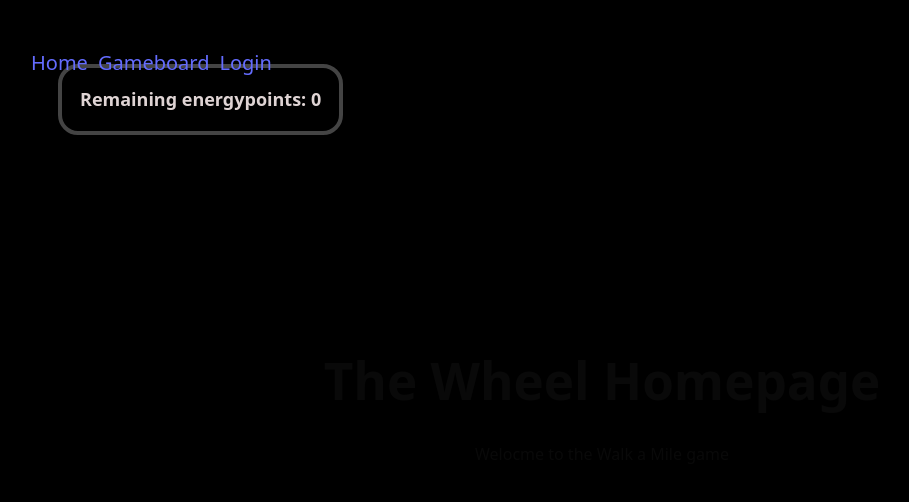
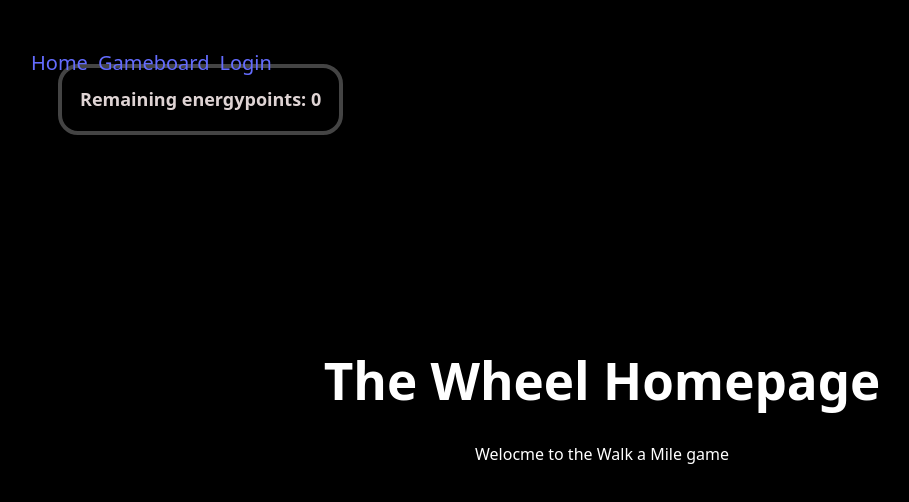
Before and after one commit to WalkAMileGame/WalkAMileGame, a React (Vite) app in the folder frontend/: page / in a window 1280 px wide. Shown: the top 502 px of the page, without its empty margins (38-947 px from the left). Built offline with nearby package versions, Linux system fonts and the light colour scheme; no server answers.

Commit message:
Fixed homepage test

```diff
--- a/frontend/src/App.css
+++ b/frontend/src/App.css
@@ -40,6 +40,10 @@
   top: 3rem;
   left: 4rem;
   font-size: 20px;
+}
+
+.home-text {
+  color: #ffffff;
 }
 
 .energypoints {
--- a/frontend/src/components/HomePage.jsx
+++ b/frontend/src/components/HomePage.jsx
@@ -2,7 +2,7 @@ import React from "react"
 
 const HomePage = () => {
     return (
-      <div>
+      <div className="home-text">
         <header>
           <h1>The Wheel Homepage</h1>
         </header>
```
Also changed, not shown: 1 other file (tests, documents, lock files or other folders).
